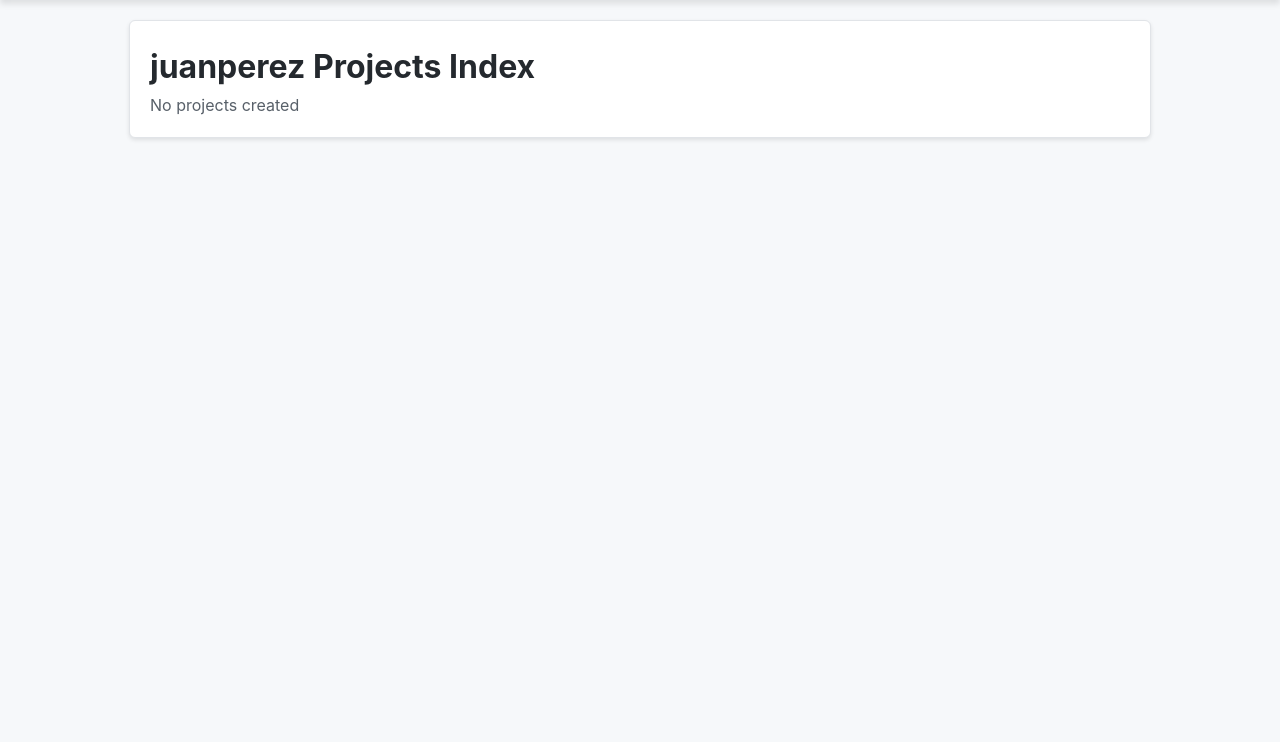
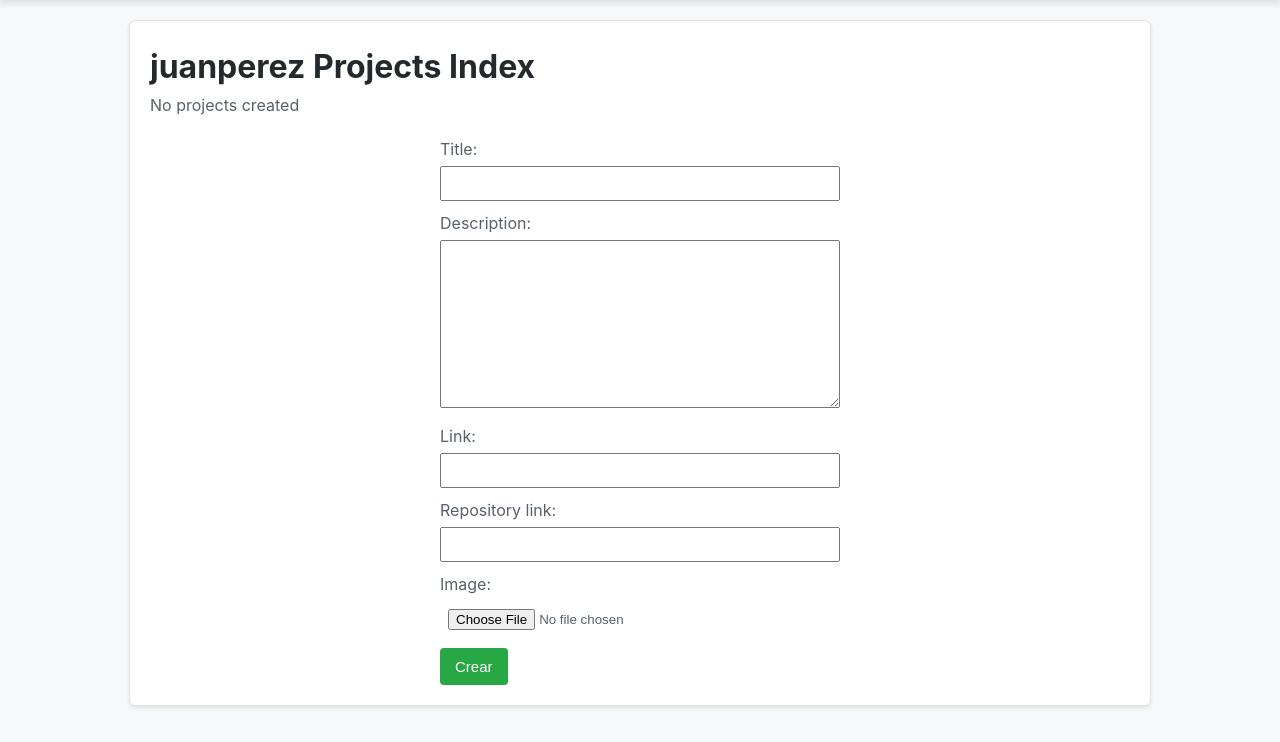
Before and after one commit to facuzavaleta/DevBook, a Django app: a page that uses projects/templates/projects/projects_index.html in a window 1280 px wide. Shown: the part 58-800 px from the top of the page. Run offline with Django 4.2, Linux system fonts and the light colour scheme; data comes from the database, SQL or seed files in the repository; both versions use the stored data as it was after the commit.

Commit message:
agregado el project detail

```diff
--- a/posts/views.py
+++ b/posts/views.py
@@ -9,7 +9,7 @@ from users.models import CustomUser
 def post_detail(request, username, post_id):
     user_profile = get_object_or_404(CustomUser, username=username)
     post = get_object_or_404(Post, id=post_id, profile_owner=user_profile)
-    comments = Comment.objects.filter(post=post)
+    comments = Comment.objects.filter(post=post).order_by('created_at')
 
     if request.method == 'POST':
         comment_form = CommentForm(request.POST)
--- a/projects/templates/projects/projects_index.html
+++ b/projects/templates/projects/projects_index.html
@@ -3,11 +3,6 @@
 
 {% if is_owner %}
     <h1>Mis proyectos</h1>
-    <form method="post" action="" class="project-form">
-        {% csrf_token %}
-        {{ project_form.as_p }}
-        <button type="submit" class="comment-btn">Crear</button>
-    </form>
 {% else %}
     <h1>{{ username }} Projects Index</h1>
 {% endif %}
@@ -15,11 +10,17 @@
 {% if user_projects %}
     <ul>
         {% for project in user_projects %}
-            <li>{{ project }}</li>
+            <li><a href="{% url 'project_detail' username=username project_id=project.id %}">{{ project.title }}</a></li>
         {% endfor %}
     </ul>
 {% else %}
     <p>No projects created</p>
 {% endif %}
 
+<form method="post" action="" class="project-form">
+    {% csrf_token %}
+    {{ project_form.as_p }}
+    <button type="submit" class="comment-btn">Crear</button>
+</form>
+
 {% endblock %}
--- a/projects/urls.py
+++ b/projects/urls.py
@@ -1,6 +1,7 @@
 from django.urls import path
-from .views import projects_index
+from .views import projects_index, project_detail
 
 urlpatterns = [
     path('', projects_index, name='projects_index'),
+    path('<int:project_id>/', project_detail, name='project_detail')
 ]
--- a/projects/views.py
+++ b/projects/views.py
@@ -1,5 +1,5 @@
 from django.shortcuts import render, get_object_or_404, redirect
-from .models import Project
+from .models import Project, ProjectComment
 from users.models import CustomUser
 from .forms import ProjectForm
 
@@ -19,3 +19,10 @@ def projects_index(request, username):
             return redirect('projects_index', username=username)
 
     return render(request, 'projects/projects_index.html', {'username': username, 'is_owner': is_owner, 'project_form': project_form, 'user_projects': user_projects})
+
+def project_detail(request, username, project_id):
+    user = get_object_or_404(CustomUser, username=username)
+    project = get_object_or_404(Project, id=project_id, user__username=username)
+    comments = ProjectComment.objects.filter(project=project).order_by('created_at')
+
+    return render(request, 'projects/project_detail.html', {'user': user, 'project': project, 'comments': comments})
--- a/static/css/styles.css
+++ b/static/css/styles.css
@@ -316,3 +316,69 @@ nav div form {
 #new-comment-form .comment-btn:hover {
     background-color: #218838;
 }
+
+/* Estilos generales para el formulario */
+.project-form {
+    max-width: 400px; /* Ajusta el ancho máximo según tu diseño */
+    margin: auto; /* Centra el formulario en la página */
+}
+
+/* Estilos para los campos del formulario */
+.project-form label {
+    display: block;
+    margin-bottom: 5px;
+}
+
+.project-form input,
+.project-form textarea {
+    width: 100%;
+    padding: 8px;
+    margin-bottom: 10px;
+    box-sizing: border-box;
+}
+
+/* Estilos para el botón de enviar */
+.comment-btn {
+    background-color: #4caf50;
+    color: white;
+    padding: 10px 15px;
+    border: none;
+    border-radius: 5px;
+    cursor: pointer;
+}
+
+.comment-btn:hover {
+    background-color: #45a049;
+}
+
+.code-btn {
+    background-color: #4caf50;
+    color: white;
+    padding: 10px 15px;
+    border: none;
+    border-radius: 5px;
+    cursor: pointer;
+}
+
+.code-btn:hover {
+    background-color: #45a049;
+}
+
+.enter-btn {
+    background-color: #4caf50;
+    color: white;
+    padding: 10px 15px;
+    border: none;
+    border-radius: 5px;
+    cursor: pointer;
+}
+
+.enter-btn:hover {
+    background-color: #45a049;
+}
+
+li .code-btn a,
+li .enter-btn a {
+    text-decoration: none;
+    color: inherit;
+}
```
Also changed, not shown: projects/templates/projects/project_detail.html (added, +16 -0 lines), db.sqlite3.
